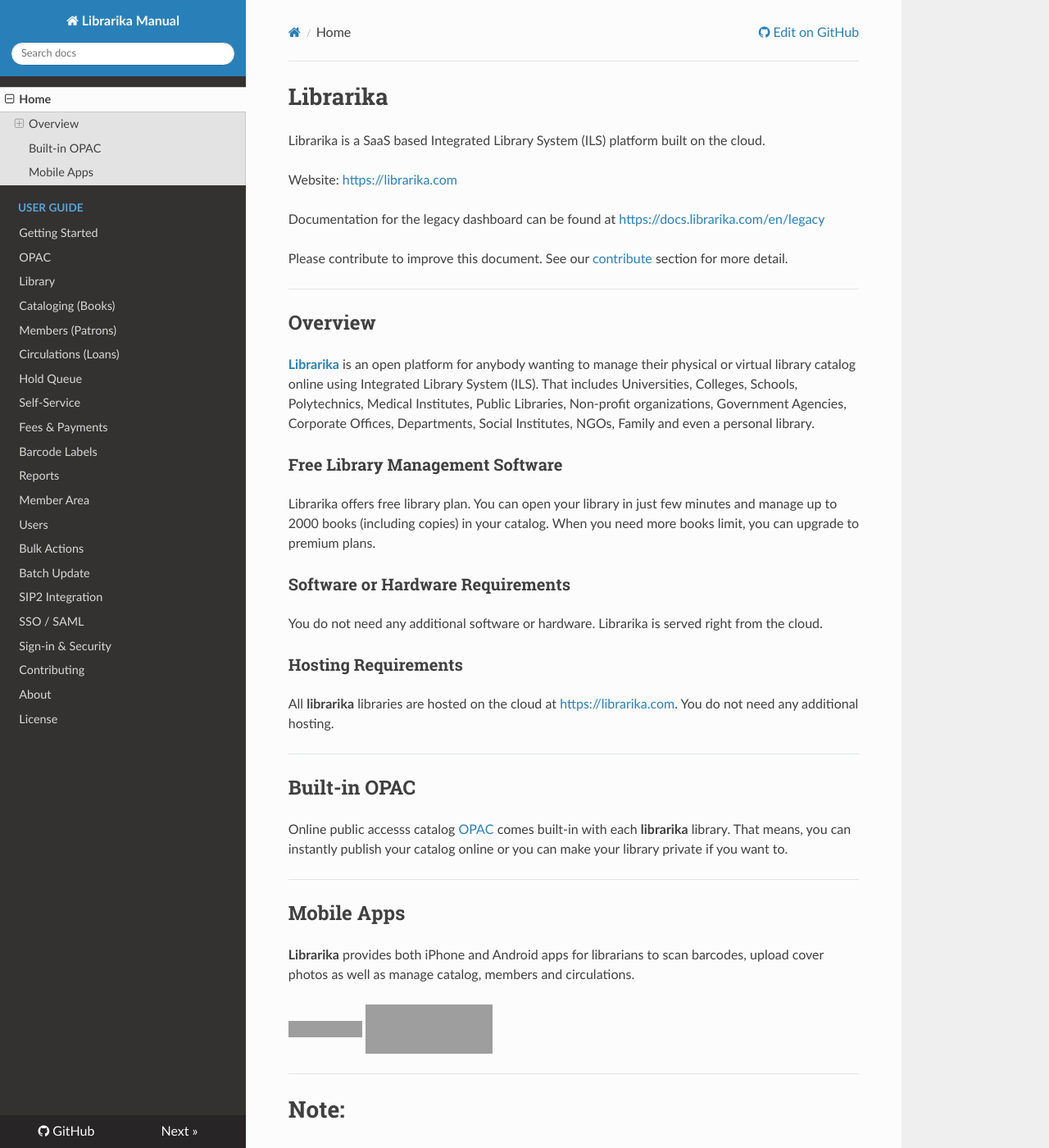
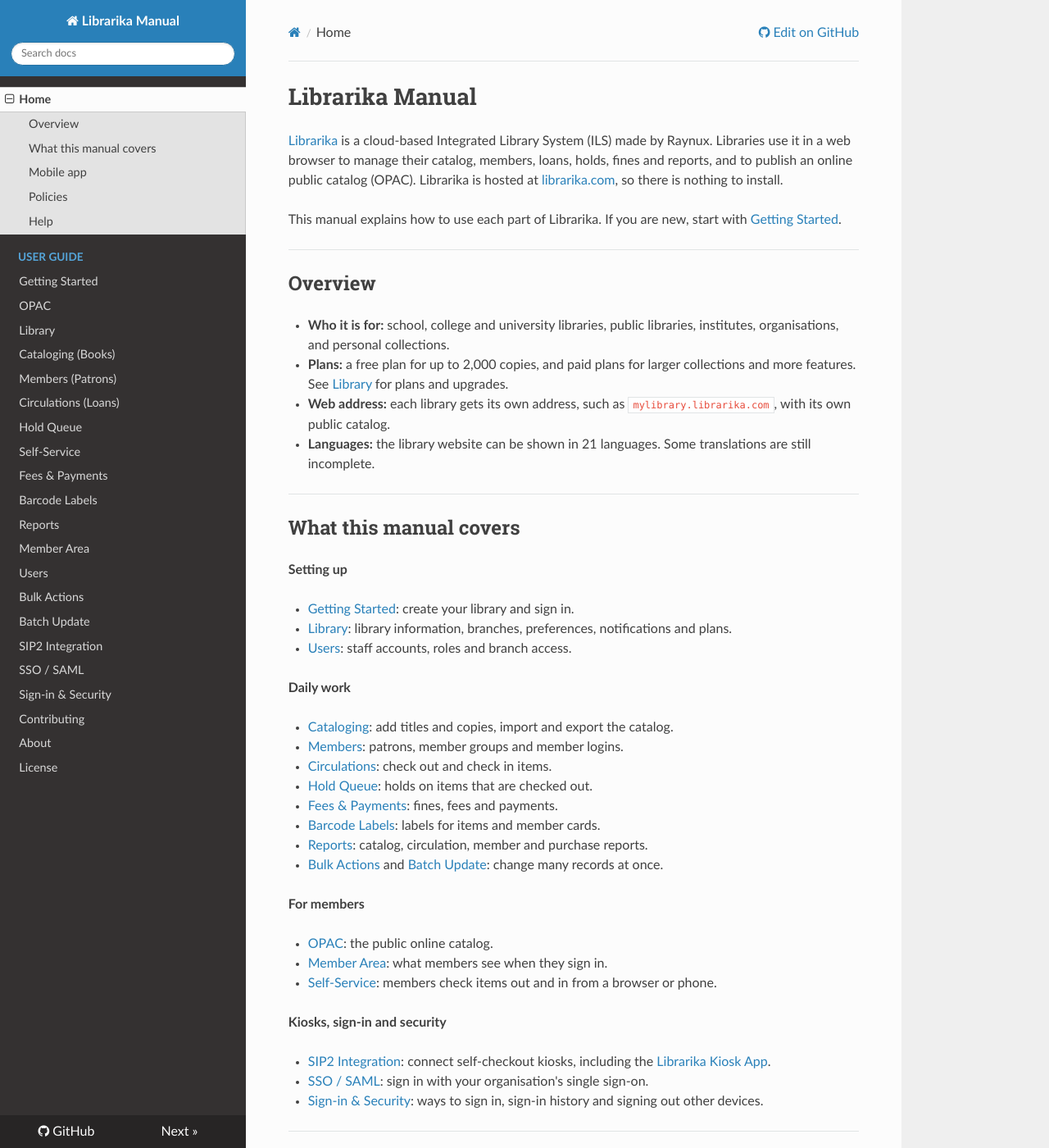
Before and after one commit to Librarika/manual, an MkDocs documentation site: the page built from docs/index.md, in a window 1280 px wide and 1400 px high. Shown: the whole window at 82% size. Built offline with MkDocs 1.6.1, drawn with Linux system fonts in a browser that asks for light colours; nearby versions of some CDN libraries; some of the changed text lies outside the part shown; grey boxes are pictures that could not be loaded.

Commit message:
Rewrite the manual home page as an overview
Drop the legacy dashboard link and the work-in-progress note. Describe what
Librarika is, what each section covers, the mobile app, the Kiosk App,
the policy pages and where to get help.

```diff
--- a/docs/index.md
+++ b/docs/index.md
@@ -1,57 +1,65 @@
-# Librarika
+# Librarika Manual
 
-Librarika is a SaaS based Integrated Library System (ILS) platform built on the cloud.
+[Librarika](https://librarika.com) is a cloud-based Integrated Library System (ILS) made by Raynux. Libraries use it in a web browser to manage their catalog, members, loans, holds, fines and reports, and to publish an online public catalog (OPAC). Librarika is hosted at [librarika.com](https://librarika.com), so there is nothing to install.
 
-Website: [https://librarika.com](https://librarika.com)
-
-Documentation for the legacy dashboard can be found at [https://docs.librarika.com/en/legacy](https://docs.librarika.com/en/legacy)
-
-Please contribute to improve this document. See our [contribute](contribute.md) section for more detail.
+This manual explains how to use each part of Librarika. If you are new, start with [Getting Started](getting-started.md).
 
 ---
 
 ## Overview
 
-**[Librarika](https://librarika.com)** is an open platform for anybody wanting to manage their physical or
-virtual library catalog online using Integrated Library System (ILS). That includes
-Universities, Colleges, Schools, Polytechnics, Medical Institutes, Public
-Libraries, Non-profit organizations, Government Agencies, Corporate Offices,
-Departments, Social Institutes, NGOs, Family and even a personal library.
-
-
-### Free Library Management Software
-
-Librarika offers free library plan. You can open your library in just few minutes and manage up to 2000
-books (including copies) in your catalog. When you need more books limit, you can upgrade to premium plans.
-
-
-### Software or Hardware Requirements
-
-You do not need any additional software or hardware. Librarika is served right from the cloud.
-
-### Hosting Requirements
-
-All **librarika** libraries are hosted on the cloud at [https://librarika.com](https://librarika.com). You do not need any additional hosting.
+* **Who it is for:** school, college and university libraries, public libraries, institutes, organisations, and personal collections.
+* **Plans:** a free plan for up to 2,000 copies, and paid plans for larger collections and more features. See [Library](libraries.md) for plans and upgrades.
+* **Web address:** each library gets its own address, such as `mylibrary.librarika.com`, with its own public catalog.
+* **Languages:** the library website can be shown in 21 languages. Some translations are still incomplete.
 
 ---
 
-## Built-in OPAC
+## What this manual covers
 
-Online public accesss catalog [OPAC](opacs.md) comes built-in with each **librarika** library. That means, you can instantly publish your catalog online or you can make your library private if you want to.
+**Setting up**
+
+* [Getting Started](getting-started.md): create your library and sign in.
+* [Library](libraries.md): library information, branches, preferences, notifications and plans.
+* [Users](users.md): staff accounts, roles and branch access.
+
+**Daily work**
+
+* [Cataloging](cataloging.md): add titles and copies, import and export the catalog.
+* [Members](members.md): patrons, member groups and member logins.
+* [Circulations](circulations.md): check out and check in items.
+* [Hold Queue](hold-queue.md): holds on items that are checked out.
+* [Fees & Payments](fees-payments.md): fines, fees and payments.
+* [Barcode Labels](barcode-labels.md): labels for items and member cards.
+* [Reports](reports.md): catalog, circulation, member and purchase reports.
+* [Bulk Actions](bulk-actions.md) and [Batch Update](batch-update.md): change many records at once.
+
+**For members**
+
+* [OPAC](opacs.md): the public online catalog.
+* [Member Area](member-area.md): what members see when they sign in.
+* [Self-Service](self-service.md): members check items out and in from a browser or phone.
+
+**Kiosks, sign-in and security**
+
+* [SIP2 Integration](sip2.md): connect self-checkout kiosks, including the [Librarika Kiosk App](https://librarika.com/spages/librarika-kiosk-app).
+* [SSO / SAML](sso-saml.md): sign in with your organisation's single sign-on.
+* [Sign-in & Security](sign-in-and-security.md): ways to sign in, sign-in history and signing out other devices.
 
 ---
 
-## Mobile Apps
+## Mobile app
 
-**Librarika** provides both iPhone and Android apps for librarians to scan barcodes, upload cover photos as well as manage
-catalog, members and circulations.
+The Librarika app for iPhone and Android is for both staff and members. Staff can scan barcodes, add cover photos and manage the catalog, members and loans. Members can browse the catalog, see their loans and balance, and check items out and in.
 
-[<img class="app-icons ios" src="https://ae85df921b92073b52e8-a126a45a4c59e90797d94cd877fbe744.ssl.cf3.rackcdn.com/static-pages/Download_on_the_App_Store_Badge_US-UK_135x40.svg" />](https://itunes.apple.com/us/app/librarika/id1102502605) [<img class="app-icons android" src="https://ae85df921b92073b52e8-a126a45a4c59e90797d94cd877fbe744.ssl.cf3.rackcdn.com/static-pages/google-play-badge.png" />](https://play.google.com/store/apps/details?id=com.librarika.android.dev&hl=en)
-
+[<img class="app-icons ios" src="https://ae85df921b92073b52e8-a126a45a4c59e90797d94cd877fbe744.ssl.cf3.rackcdn.com/static-pages/Download_on_the_App_Store_Badge_US-UK_135x40.svg" alt="Download on the App Store" />](https://itunes.apple.com/us/app/librarika/id1102502605) [<img class="app-icons android" src="https://ae85df921b92073b52e8-a126a45a4c59e90797d94cd877fbe744.ssl.cf3.rackcdn.com/static-pages/google-play-badge.png" alt="Get it on Google Play" />](https://play.google.com/store/apps/details?id=com.librarika.android.dev&hl=en)
 
 ---
 
-# Note:
+## Policies
 
-This document is a work in progress. Please ignore if there is any gramartical mistakes and let us
-know so that we can correct them accordingly.
+[Privacy Policy](https://librarika.com/spages/privacy-policy) · [Terms of Use](https://librarika.com/spages/terms-and-conditions-of-use) · [GDPR Statement](https://librarika.com/spages/gdpr-statement) · [Data Processing Agreement](https://librarika.com/spages/customer-gdpr-data-processing-agreement) · [Sub-processors](https://librarika.com/spages/sub-processors)
+
+## Help
+
+For questions about your library or plan, [contact us](https://librarika.com/spages/contact). To suggest a correction to this manual, see [Contributing](contribute.md).
```
